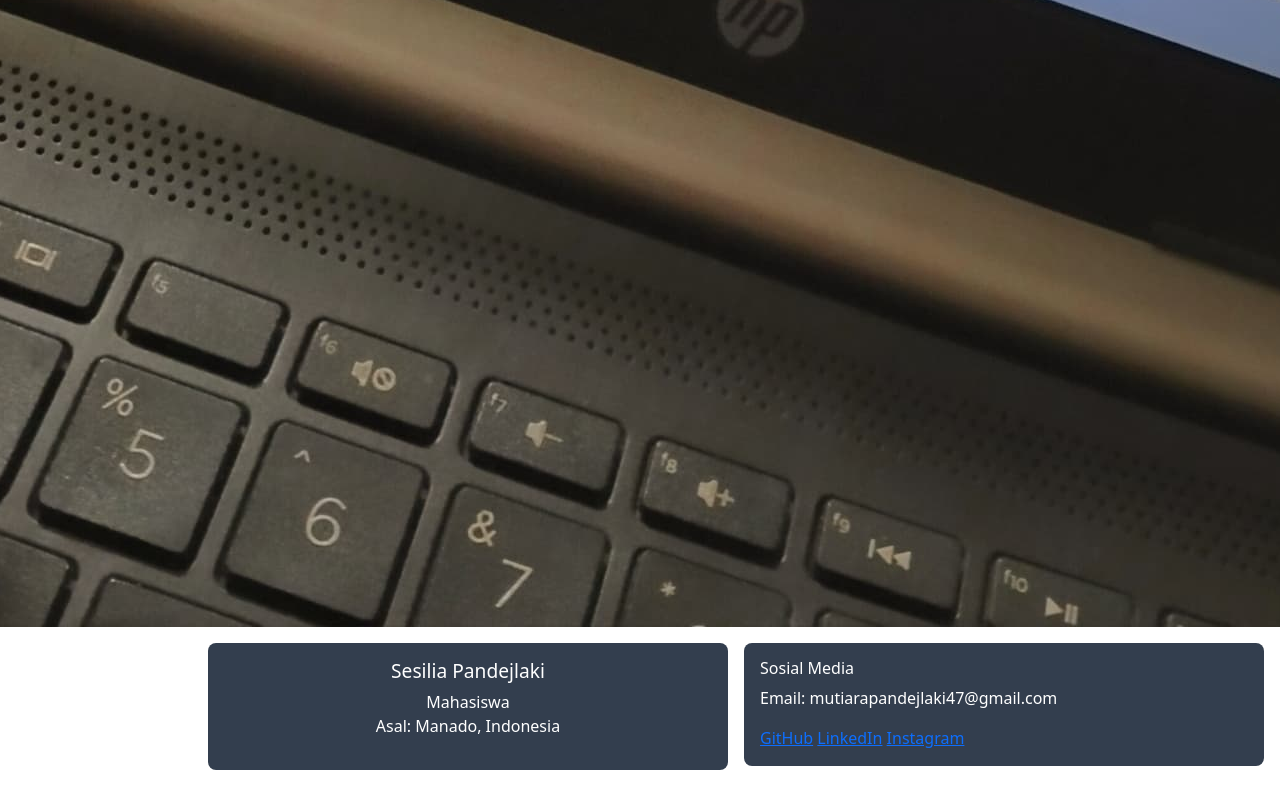
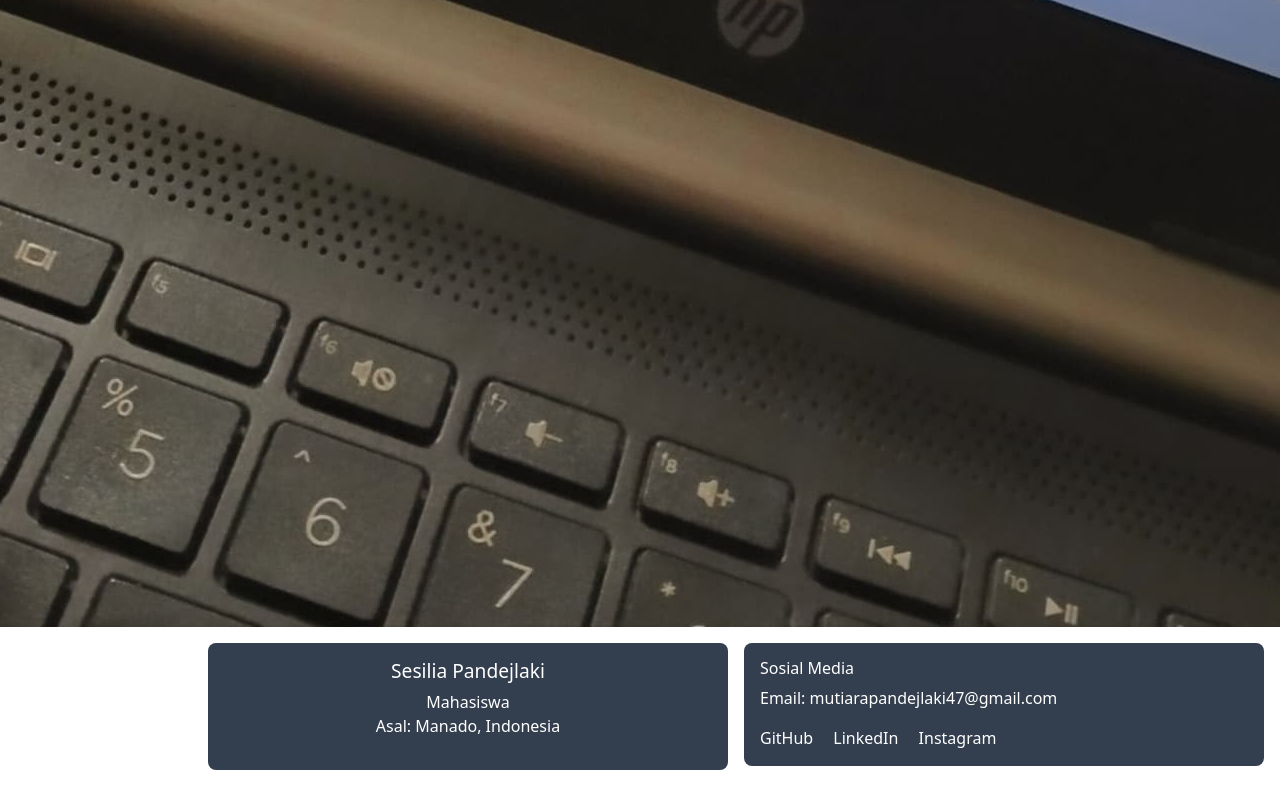
Before and after one commit to srmpandejlaki/story-app, a website built with webpack: page src/views/developer.html in a window 1280 px wide. Shown: the part 2021-2807 px from the top of the page. Built offline with nearby package versions, Linux system fonts and the light colour scheme; files whose address does not match are found by name.

Commit message:
styling sedikit

```diff
--- a/src/js/components/socialDev.js
+++ b/src/js/components/socialDev.js
@@ -10,9 +10,11 @@ class socialDev extends LitElement {
       <article class="social">
         <h2>Sosial Media</h2>
         <p>Email: mutiarapandejlaki47@gmail.com</p>
-        <a href="https://github.com/srmpandejlaki">GitHub</a>
-        <a href="https://www.linkedin.com/in/sesilia-pandejlaki/">LinkedIn</a>
-        <a href="https://www.instagram.com/mutiarapandejlaki27/?hl=en">Instagram</a>
+        <div class="link">
+          <a href="https://github.com/srmpandejlaki">GitHub</a>
+          <a href="https://www.linkedin.com/in/sesilia-pandejlaki/">LinkedIn</a>
+          <a href="https://www.instagram.com/mutiarapandejlaki27/?hl=en">Instagram</a>
+        </div>
       </article>
     `;
   }
--- a/src/sass/main.scss
+++ b/src/sass/main.scss
@@ -92,6 +92,18 @@ $font-color1: #3f7a71;
   }
 }
 
+.link {
+  a {
+    margin-right: 1rem;
+    text-decoration: none;
+    color: white;
+
+    :hover {
+      text-decoration: underline;
+    }
+  }
+}
+
 .picture {
   display: flex;
   justify-content: center;
```
